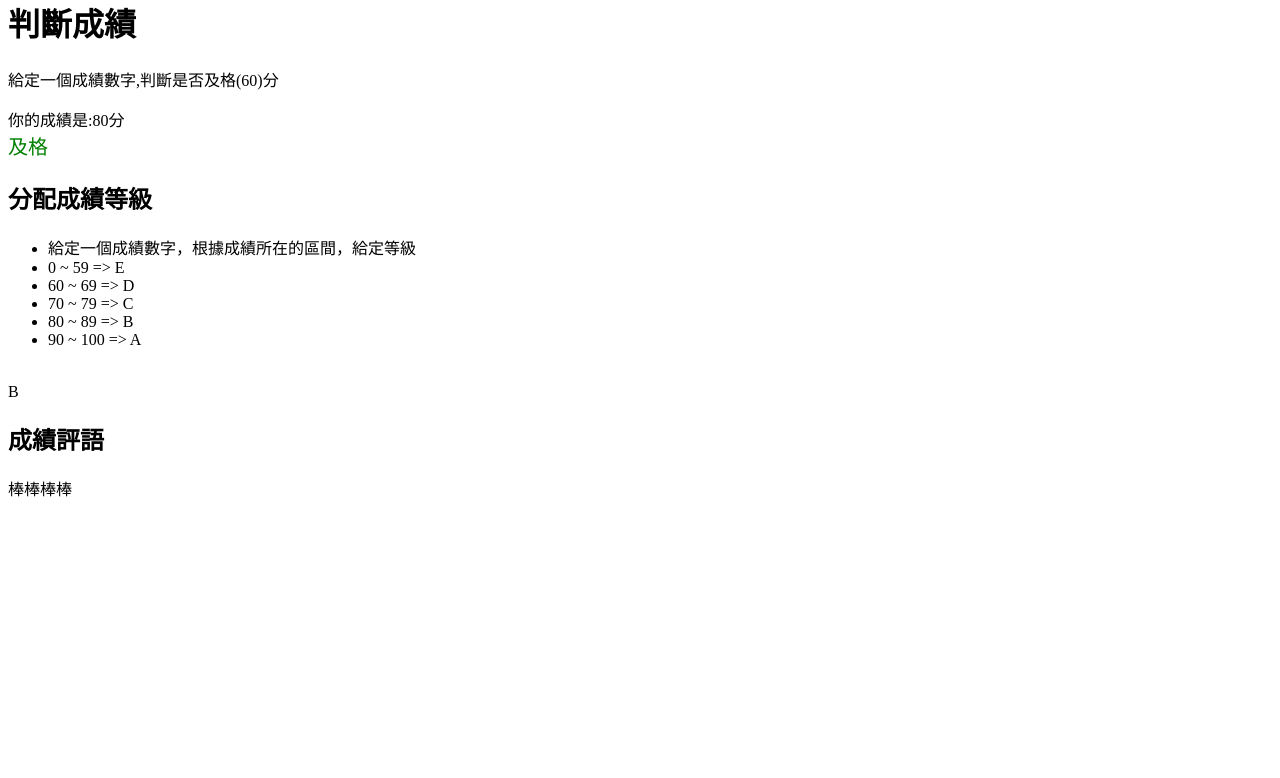
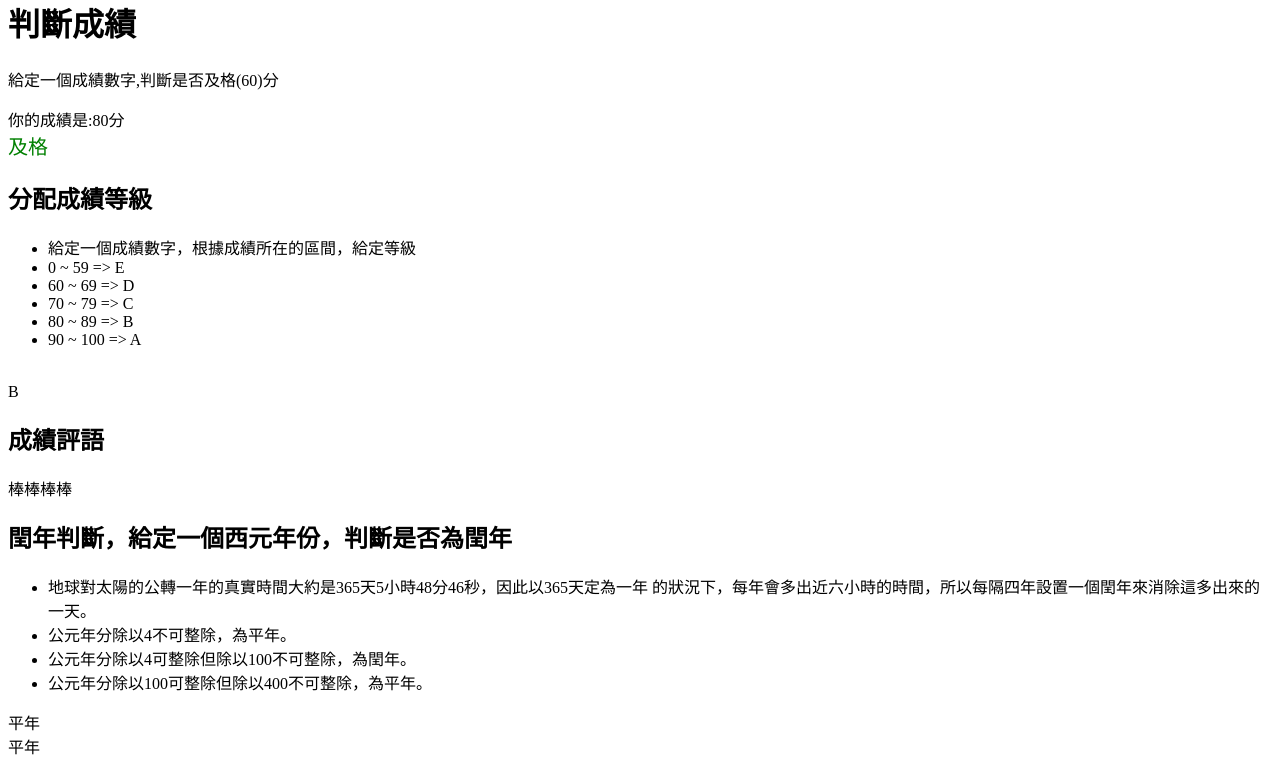
Before and after one commit to yy3p9tw/2025_PHP_work, a PHP site: page /20250428_01.php in a window 1280 px wide. Shown: the part 22-800 px from the top of the page. Run offline with PHP 8.4, Linux system fonts and the light colour scheme.

Commit message:
上課php選擇結構閏年平年訓練簡化

```diff
--- a/20250428/20250428_01.php
+++ b/20250428/20250428_01.php
@@ -1,31 +1,33 @@
 <!DOCTYPE html>
 <html lang="en">
+
 <head>
     <meta charset="UTF-8">
     <meta name="viewport" content="width=device-width, initial-scale=1.0">
     <title>選擇結構</title>
 
 </head>
+
 <body>
     <h1>判斷成績</h1>
     <P>給定一個成績數字,判斷是否及格(60)分</P>
     <?php
-$score=80;
+    $score = 80;
 
-if(!is_numeric($score) || $score>100 || $score<0){
-    echo"請輸入合法的成績數字";
+    if (!is_numeric($score) || $score > 100 || $score < 0) {
+        echo "請輸入合法的成績數字";
         exit();
     }
 
 
 
-echo "你的成績是:".$score."分";
+    echo "你的成績是:" . $score . "分";
     echo "<br>";
 
 
-if($score>=60){
+    if ($score >= 60) {
         echo "<span style='color:green; font-size: 20px;'>及格</span>";
-}else{
+    } else {
         echo "<span style='color:red; font-size: 20px;'>不及格</span>";
     }
     ?>
@@ -39,24 +41,24 @@ if($score>=60){
         <li>90 ~ 100 => A</li>
     </ul>
     <?php
-    $level='';
-    if($score>=0 && $score<=59){
-         $level="E";
-     }else if($score>=60 && $score<=69){
-         $level="D";
-     }else if($score>=70 && $score<=79){
-         $level="C";
-     }else if($score>=80 && $score<=89){
-         $level="B";
-     }else {
-         $level="A";
+    $level = '';
+    if ($score >= 0 && $score <= 59) {
+        $level = "E";
+    } else if ($score >= 60 && $score <= 69) {
+        $level = "D";
+    } else if ($score >= 70 && $score <= 79) {
+        $level = "C";
+    } else if ($score >= 80 && $score <= 89) {
+        $level = "B";
+    } else {
+        $level = "A";
     }
     echo "<br>";
     echo $level;
     ?>
     <h2>成績評語</h2>
     <?php
-    switch($level){
+    switch ($level) {
         case "A":
             echo "棒棒棒棒棒";
             break;
@@ -76,5 +78,36 @@ if($score>=60){
             echo "請告知工程人員";
     }
     ?>
+    <h2>閏年判斷，給定一個西元年份，判斷是否為閏年</h2>
+    <ul>
+        <li>地球對太陽的公轉一年的真實時間大約是365天5小時48分46秒，因此以365天定為一年 的狀況下，每年會多出近六小時的時間，所以每隔四年設置一個閏年來消除這多出來的一天。</li>
+        <li>公元年分除以4不可整除，為平年。</li>
+        <li>公元年分除以4可整除但除以100不可整除，為閏年。</li>
+        <li>公元年分除以100可整除但除以400不可整除，為平年。</li>
+    </ul>
+    <?php
+    $year = 2200;
+    if ($year % 4 == 0) {
+        if ($year % 100 != 0) {
+            echo "閏年";
+        } else {
+            if ($year % 400 != 0) {
+                echo "平年";
+            } else {
+                echo "閏年";
+            }
+        }
+    } else {
+        echo "平年";
+    }
+    echo "<br>";
+    // 簡化
+    $year = 2200;
+    echo ($year % 4 == 0 && $year % 100 != 0 || $year % 400 == 0) ? "閏年" : "平年";
+
+
+
+    ?>
 </body>
+
 </html>
```
Lines whose indentation alone changed are shown as unchanged.
